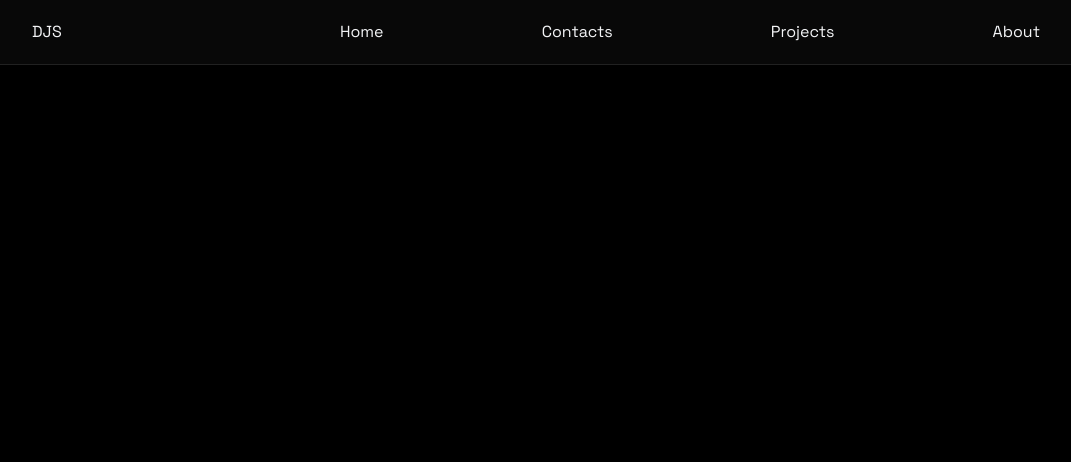
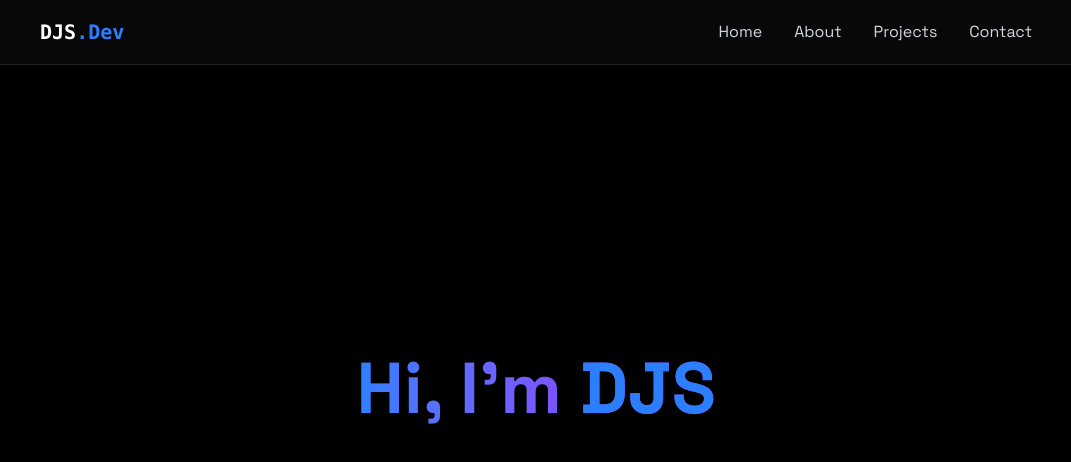
Before and after one commit to deepjsr/shandar-portfolio, a React (Vite) app: page / in a window 1280 px wide. Shown: the top 462 px of the page, without its empty margins (104-1175 px from the left). Built offline with nearby package versions, Linux system fonts and the light colour scheme.

Commit message:
nav bar fixed

```diff
--- a/src/App.jsx
+++ b/src/App.jsx
@@ -3,10 +3,14 @@ import "./index.css";
 import LoadingScreen from "./components/Loading";
 import { useState } from "react";
 import Navbar from "./components/Navbar";
+import MobileMenue from "./components/MobileMenue";
+import Home from "./components/sections/Home";
 
 function App() {
   const [isLoading, setIsLoading] = useState(true);
-
+  // const [isMobileMenuOpen, setIsMobileMenuOpen] = useState(false);
+  // const [isDarkMode, setIsDarkMode] = useState(true);
+  const [isMenuOpen, setIsMenuOpen] = useState(false);
   return (
     <>
       {isLoading && <LoadingScreen onComplete={() => setIsLoading(false)} />}{" "}
@@ -15,7 +19,9 @@ function App() {
           isLoading ? "opacity-0" : "opacity-100"
         } bg-black text-gray-100`}
       >
-        <Navbar />
+        <Navbar isMenuOpen={isMenuOpen} setIsMenuOpen={setIsMenuOpen} />
+        <MobileMenue isMenuOpen={isMenuOpen} setIsMenuOpen={setIsMenuOpen} />
+        <Home />
       </div>
     </>
   );
--- a/src/components/Loading.jsx
+++ b/src/components/Loading.jsx
@@ -26,7 +26,7 @@ function LoadingScreen({ onComplete }) {
       <div className="mb-4 text-4xl font-mono font-bold">
         {text} <span className="animate-blink ml-1"> | </span>
       </div>
-      <div className="w-[300px] h-[5px] bg-gray-800 rounded relative overflow-hidden">
+      <div className="w-[200px] h-[2px] bg-gray-800 rounded relative overflow-hidden">
         <div className="w-[50%] h-full bg-blue-500 shadow-[0_0_15px_#3b82f6] animate-loading-bar"></div>
       </div>
     </div>
--- /dev/null
+++ b/src/components/MobileMenue.jsx
@@ -0,0 +1,74 @@
+import React from "react";
+
+function MobileMenue({ isMenuOpen, setIsMenuOpen }) {
+  return (
+    <div
+      className={`fixed top-0 left-0 w-full z-40 bg-[rgba(10,10,0.8)] flex flex-col items-center justify-center
+    transition-all duration-300 ease-in-out
+    ${
+      isMenuOpen
+        ? "h-screen opacity-100 pointer-events-auto"
+        : "h-0 opacity-0 pointer-events-none"
+    }
+    `}
+    >
+      <button
+        onClick={() => setIsMenuOpen(false)}
+        className="absolute top-6 right-6 text-3xl focus:outline-none cursour-pointer"
+        aria-label="Close menu"
+      >
+        &times; {/* Close button */}
+      </button>
+      <a
+        href="#Home"
+        className={`text-2xl font-semibold text-white my-4 transform transition-transform duration-300
+             ${
+               isMenuOpen
+                 ? "opacity-100 tranalate-y-0"
+                 : "opacity-0 translate-y-4"
+             }`}
+        onClick={() => setIsMenuOpen(false)}
+      >
+        Home
+      </a>
+      <a
+        href="#About"
+        onClick={() => setIsMenuOpen(false)}
+        className={`text-2xl font-semibold text-white my-4 transform transition-transform duration-300
+             ${
+               isMenuOpen
+                 ? "opacity-100 tranalate-y-0"
+                 : "opacity-0 translate-y-4"
+             }`}
+      >
+        About
+      </a>
+      <a
+        href="#Projects"
+        onClick={() => setIsMenuOpen(false)}
+        className={`text-2xl font-semibold text-white my-4 transform transition-transform duration-300
+             ${
+               isMenuOpen
+                 ? "opacity-100 tranalate-y-0"
+                 : "opacity-0 translate-y-4"
+             }`}
+      >
+        Projects
+      </a>
+      <a
+        href="#Contact"
+        onClick={() => setIsMenuOpen(false)}
+        className={`text-2xl font-semibold text-white my-4 transform transition-transform duration-300
+             ${
+               isMenuOpen
+                 ? "opacity-100 tranalate-y-0"
+                 : "opacity-0 translate-y-4"
+             }`}
+      >
+        Contact
+      </a>
+    </div>
+  );
+}
+
+export default MobileMenue;
--- a/src/components/Navbar.jsx
+++ b/src/components/Navbar.jsx
@@ -1,15 +1,52 @@
-import React from "react";
+import React, { useEffect } from "react";
 
-function Navbar() {
+function Navbar({ isMenuOpen, setIsMenuOpen }) {
+  useEffect(() => {
+    document.body.style.overflow = isMenuOpen ? "hidden" : "";
+  }, [isMenuOpen]);
   return (
     <div className="fixed top-0 w-full z-40 bg-[rgba(10,10,10,0.8)] backdrop-blur-lg border-b border-white/10 shadow-lg">
-      <div className="max-w-5xl mx-auto px-2">
-        <div className="flex items-center justify-between h-16 pe-0">
-          <div className="pe-30">DJS</div>
-          <a href="#">Home</a>
-          <a href="#">Contacts</a>
-          <a href="#">Projects</a>
-          <a href="#">About</a>
+      <div className="max-w-5xl mx-auto px-4">
+        <div className="flex items-center justify-between h-16">
+          <a href="#home" className="font-mono text-xl font-bold text-white">
+            DJS<span className="text-blue-500">.Dev</span>
+          </a>
+          <div
+            className="w-7 h-5 relative cursor-pointer md:hidden"
+            onClick={() => setIsMenuOpen((prev) => !prev)}
+          >
+            &#9776; {/* Hamburger icon */}
+          </div>
+          <div className="hidden md:flex space-x-8">
+            <a
+              href="#Home"
+              className="text-gray-300 hover:text-white transition-colors"
+            >
+              {" "}
+              Home{" "}
+            </a>
+            <a
+              href="#About"
+              className="text-gray-300 hover:text-white transition-colors"
+            >
+              {" "}
+              About{" "}
+            </a>
+            <a
+              href="#Projects"
+              className="text-gray-300 hover:text-white transition-colors"
+            >
+              {" "}
+              Projects{" "}
+            </a>
+            <a
+              href="#Contact"
+              className="text-gray-300 hover:text-white transition-colors"
+            >
+              {" "}
+              Contact{" "}
+            </a>
+          </div>
         </div>
       </div>
     </div>
--- a/src/components/sections/Home.jsx
+++ b/src/components/sections/Home.jsx
@@ -0,0 +1,18 @@
+import React from "react";
+
+function Home() {
+  return (
+    <section
+      id="Home"
+      className="min-h-screen flex items-center justify-center relative"
+    >
+      <div className="text-center px-4 z-10">
+        <h1 className="text-5xl md:text-7xl font-bold mb-6 bg-gradient-to-r from-blue-500 to-purple-600 bg-clip-text text-transparent leading-right">
+          Hi, I'm <span className="text-blue-500">DJS</span>
+        </h1>
+      </div>
+    </section>
+  );
+}
+
+export default Home;
```
